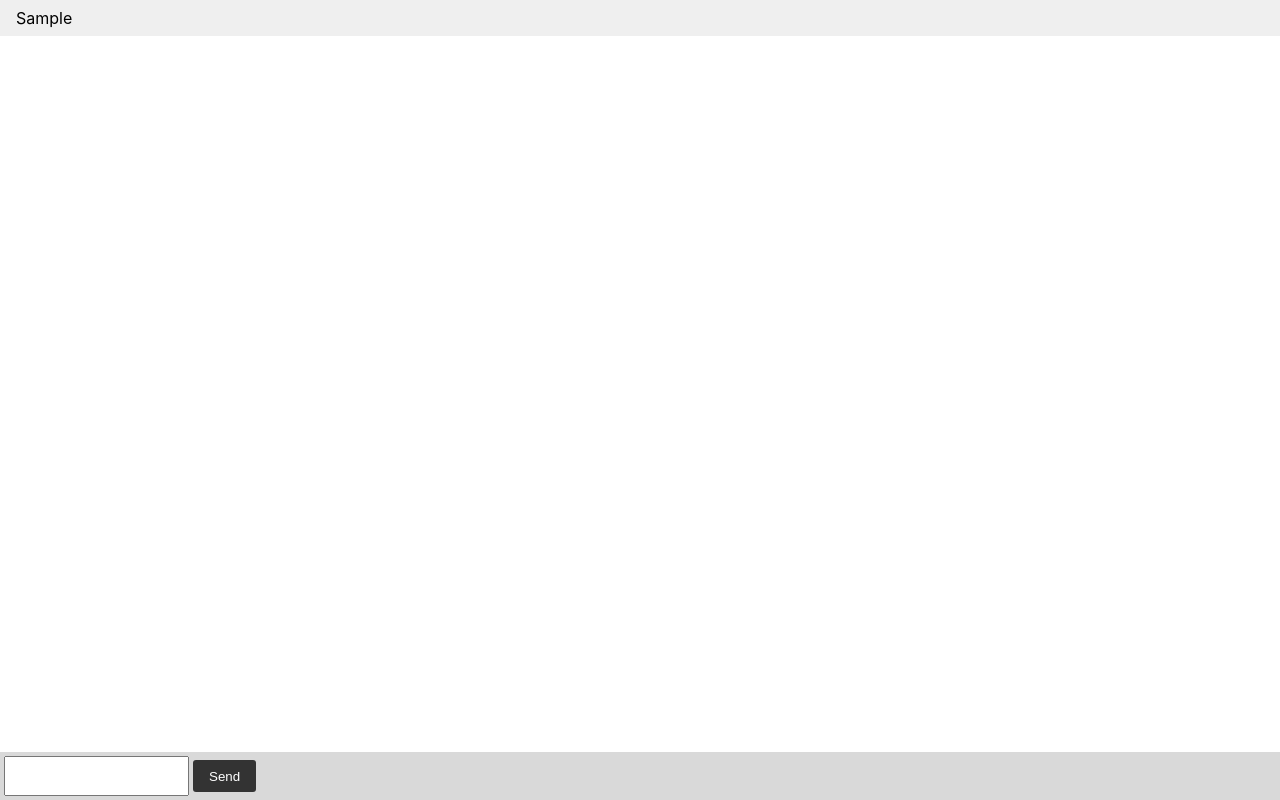
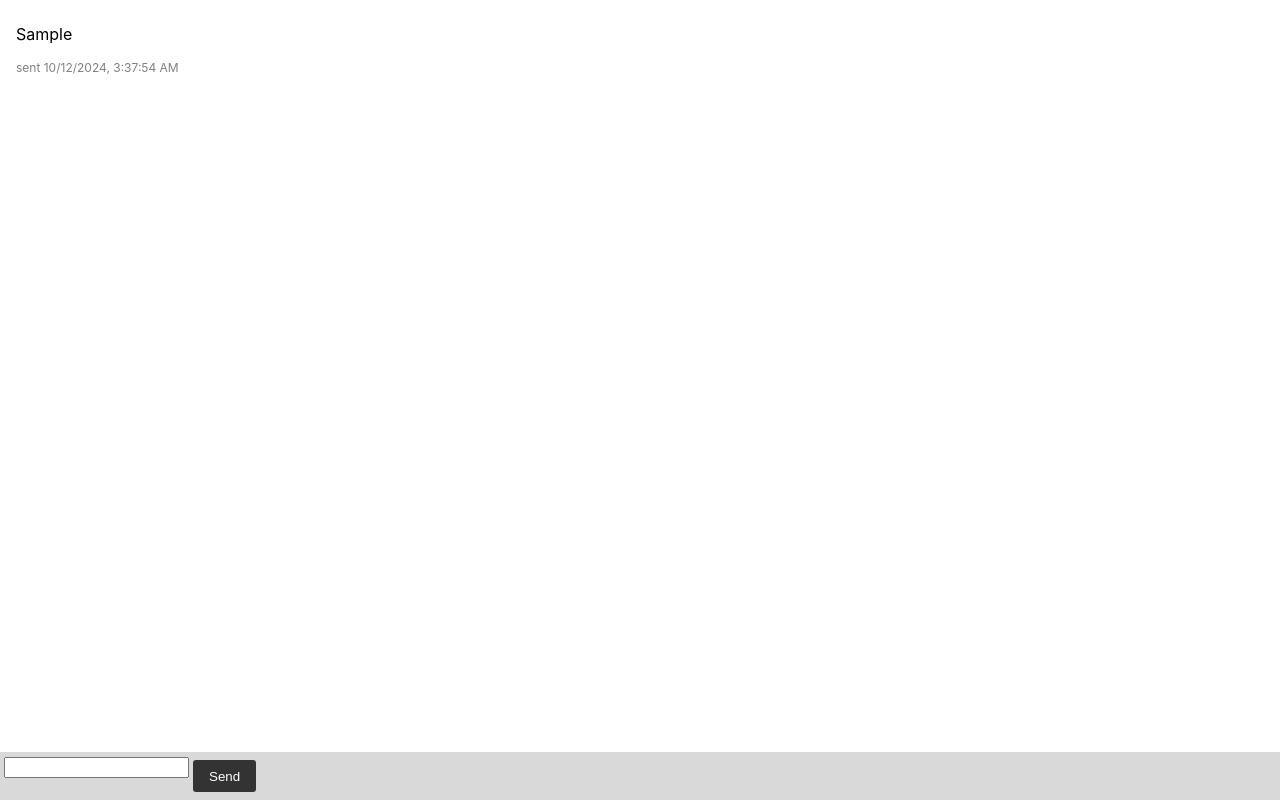
Before and after one commit to tgeby0/reactive-programming-demo, a website built with Vite: page index.html in a window 1280 px wide. Both pictures are taken after typing "Sample" into the empty fields and a click on the button "Send". Built offline with nearby package versions, Linux system fonts and the light colour scheme.

Commit message:
More styling

```diff
--- a/index.html
+++ b/index.html
@@ -1,5 +1,5 @@
 <!DOCTYPE html>
-<html>
+<html lang="en">
   <head>
     <meta name="viewport" content="width=device-width,initial-scale=1.0">
     <title>Socket.IO chat</title>
@@ -13,13 +13,18 @@
 
       #messages { list-style-type: none; margin: 0; padding: 0; }
       #messages > li { padding: 0.5rem 1rem; }
-      #messages > li:nth-child(odd) { background: #efefef; }
+      #messages > li.received { background: #efefef; }
+      #messages .message-text {}
+      #messages .message-date { font-size: 12px; color: gray; }
     </style>
   </head>
   <body>
     <ul id="messages"></ul>
     <form id="form">
-      <input name="message" autocomplete="off" /><button>Send</button>
+      <label>
+        <input name="message" autocomplete="off" />
+      </label>
+      <button>Send</button>
     </form>
     <script type="module" src="/src/client/main.ts"></script>
   </body>
--- a/src/client/main.ts
+++ b/src/client/main.ts
@@ -8,6 +8,7 @@ document.getElementById("form")!.onsubmit = async (e) => {
     const messageInput: HTMLInputElement = ((e.currentTarget as HTMLFormElement).querySelector('input[name="message"]')!);
     const message = messageInput.value;
 
+
     // Send the message
     await sendMessage({data: message, action: "sent", timestamp: new Date()});
 
--- a/src/client/messages.ts
+++ b/src/client/messages.ts
@@ -1,24 +1,36 @@
 import {BehaviorSubject} from "rxjs";
 
+// Interface defining a message data type
 interface Message {
     data: string;
     timestamp: Date;
     action: "sent" | "received";
 }
 
-// Create an observer on the array of messages
+// Create an observable array of Messages
 const messages = new BehaviorSubject([] as Message[]);
 
 // Update the displayed list of messages whenever a new message is sent or received
 messages.subscribe(updatedMessages => {
     let content = ``;
-    updatedMessages.forEach((message) => {content = content + `<li>${message.data}</li>`});
+    updatedMessages.forEach((message) => {
+        content = content +
+            `
+            <li class="${message.action}">
+                <div>
+                    <p class="message-text">${message.data}</p>
+                    <p class="message-date">${message.action} ${message.timestamp.toLocaleString()}</p>
+                </div>
+            </li>
+            `
+    });
 
     document.getElementById("messages")!.innerHTML = content;
 })
 
+
 // Store the inputted message in the message array and then dispatch it to the websocket
-export const sendMessage =  async (message: Message): Promise<void> => {
+export const sendMessage = async (message: Message): Promise<void> => {
     const current = messages.getValue();
     messages.next([...current, message])
 
```
Also changed, not shown: src/server/main.ts (+5 -5 lines).
